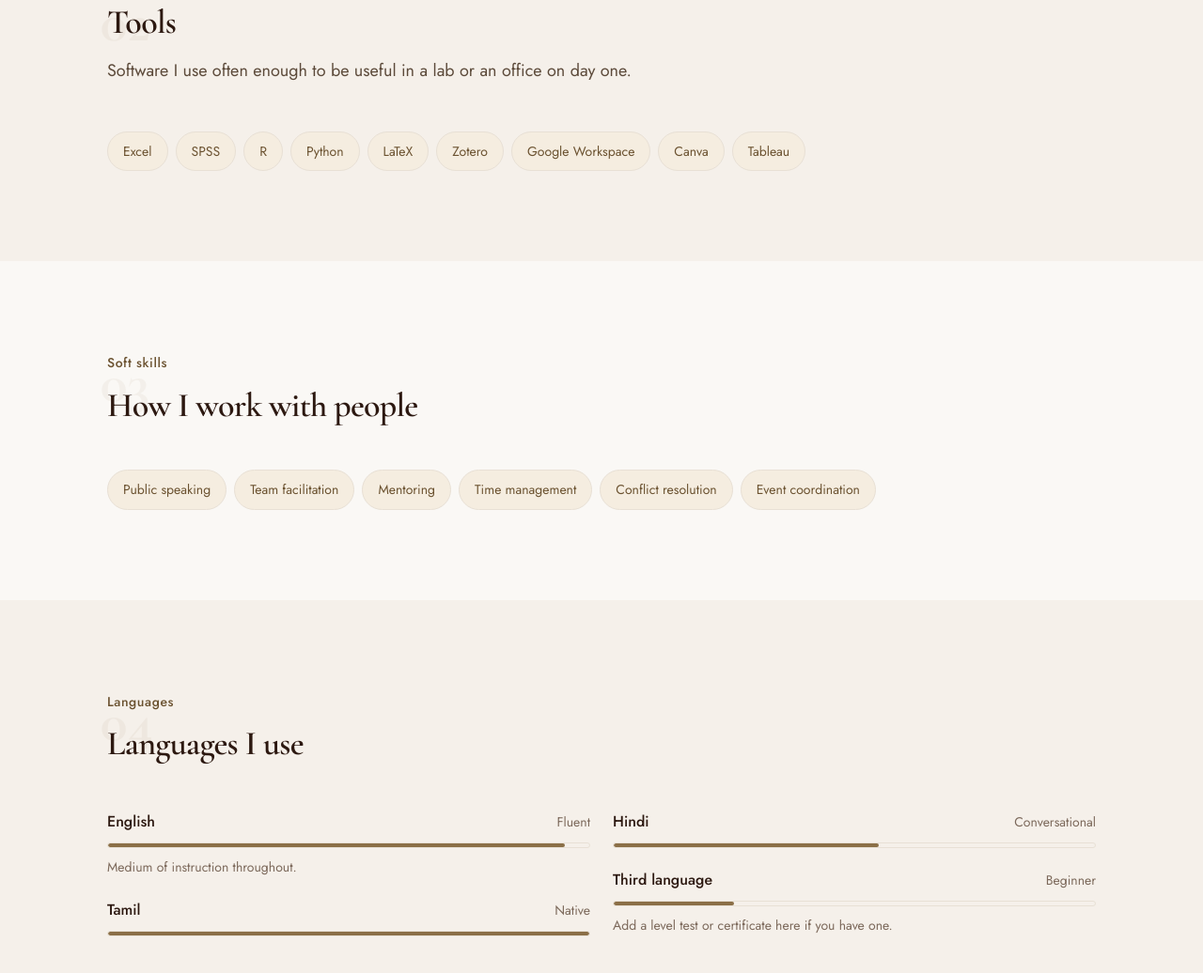
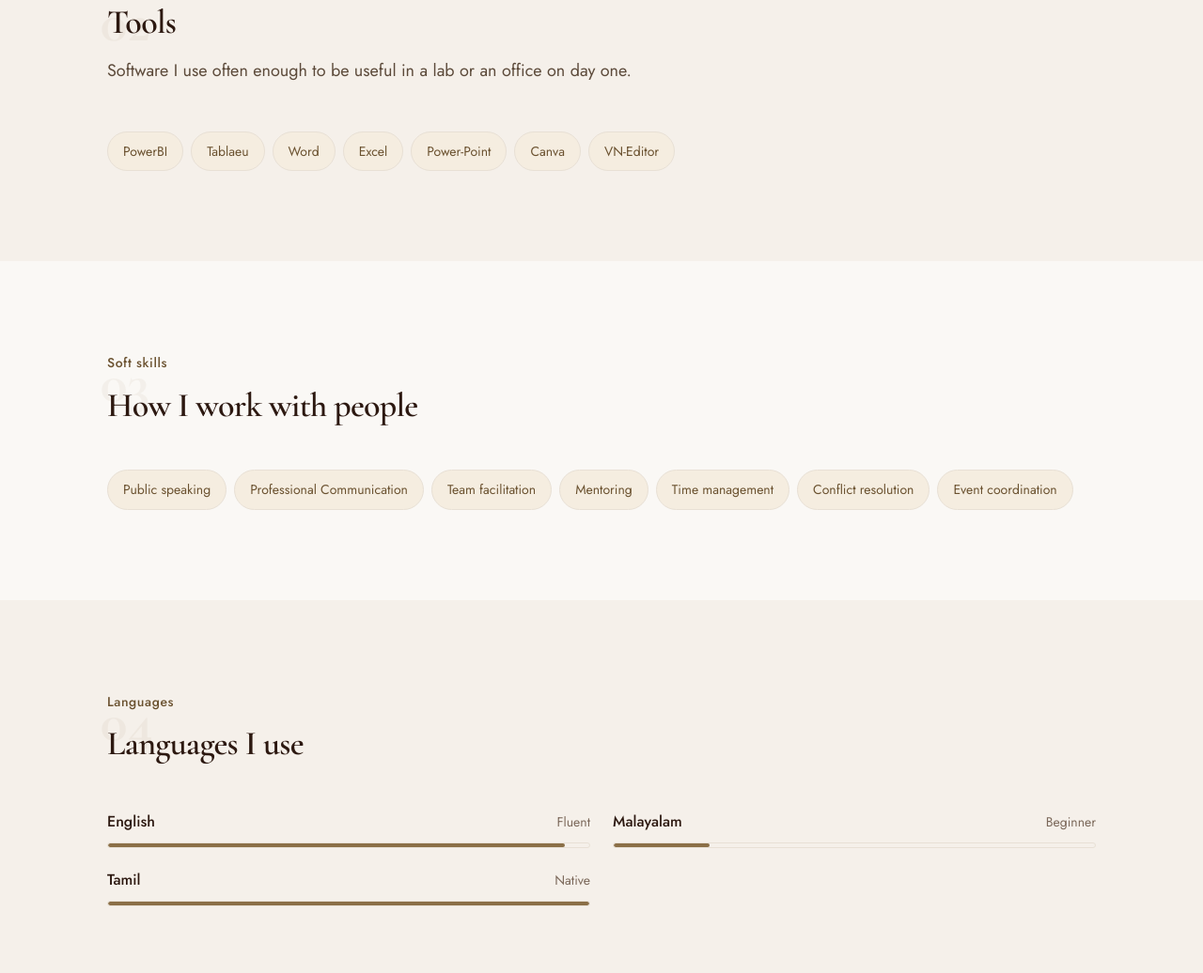
Before and after one commit to shreyasenthilnathan8325-ui/Portfolio-0.1, a plain HTML site: page skills.html in a window 1280 px wide. Shown: the part 1075-2111 px from the top of the page at 94% size. Drawn offline with nearby package versions, Linux system fonts and the light colour scheme.

Commit message:
Update skills.html

```diff
--- a/skills.html
+++ b/skills.html
@@ -140,15 +140,13 @@
 
       <div class="tag-cloud reveal">
         <!-- ADD YOUR CONTENT HERE -->
+        <span class="tag">PowerBI</span>
+        <span class="tag">Tablaeu</span>
+        <span class="tag">Word</span>
         <span class="tag">Excel</span>
-        <span class="tag">SPSS</span>
-        <span class="tag">R</span>
-        <span class="tag">Python</span>
-        <span class="tag">LaTeX</span>
-        <span class="tag">Zotero</span>
-        <span class="tag">Google Workspace</span>
+        <span class="tag">Power-Point</span>
         <span class="tag">Canva</span>
-        <span class="tag">Tableau</span>
+        <span class="tag">VN-Editor</span>
       </div>
     </div>
   </section>
@@ -163,6 +161,7 @@
       <div class="tag-cloud reveal">
         <!-- ADD YOUR CONTENT HERE -->
         <span class="tag">Public speaking</span>
+        <span class="tag">Professional Communication</span>
         <span class="tag">Team facilitation</span>
         <span class="tag">Mentoring</span>
         <span class="tag">Time management</span>
@@ -188,9 +187,7 @@
               <span class="meter__value">Fluent</span>
             </div>
             <div class="meter__track"><div class="meter__fill" style="--w: 95%"></div></div>
-            <p class="meter__note">Medium of instruction throughout.</p>
           </div>
-
           <div class="meter">
             <div class="meter__head">
               <span class="meter__label">Tamil</span>
@@ -199,23 +196,12 @@
             <div class="meter__track"><div class="meter__fill" style="--w: 100%"></div></div>
           </div>
         </div>
-
-        <div>
           <div class="meter">
             <div class="meter__head">
-              <span class="meter__label">Hindi</span>
-              <span class="meter__value">Conversational</span>
-            </div>
-            <div class="meter__track"><div class="meter__fill" style="--w: 55%"></div></div>
-          </div>
-
-          <div class="meter">
-            <div class="meter__head">
-              <span class="meter__label">Third language</span>
+              <span class="meter__label">Malayalam</span>
               <span class="meter__value">Beginner</span>
             </div>
-            <div class="meter__track"><div class="meter__fill" style="--w: 25%"></div></div>
-            <p class="meter__note">Add a level test or certificate here if you have one.</p>
+            <div class="meter__track"><div class="meter__fill" style="--w: 20%"></div></div>
           </div>
         </div>
       </div>
```
